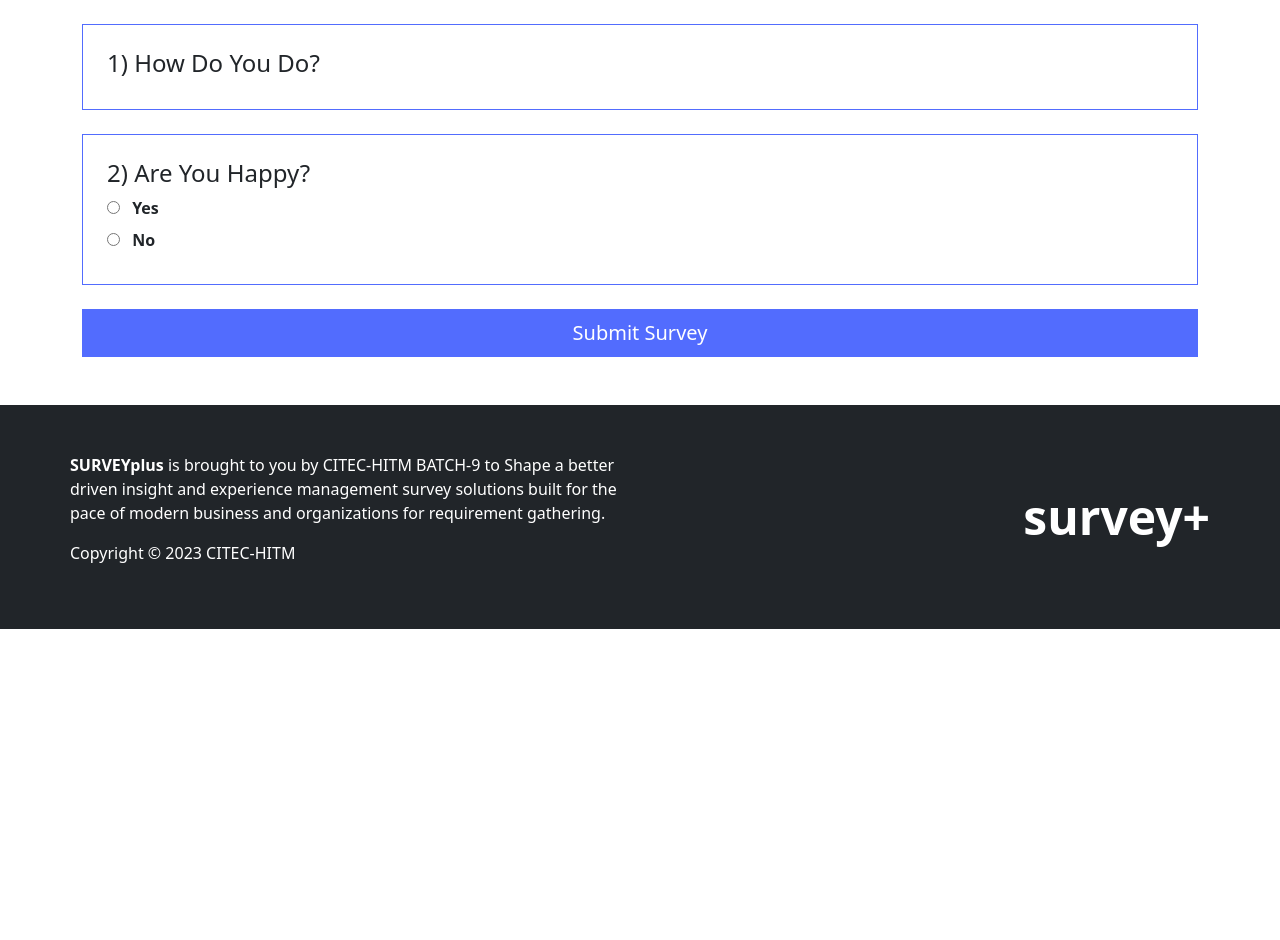
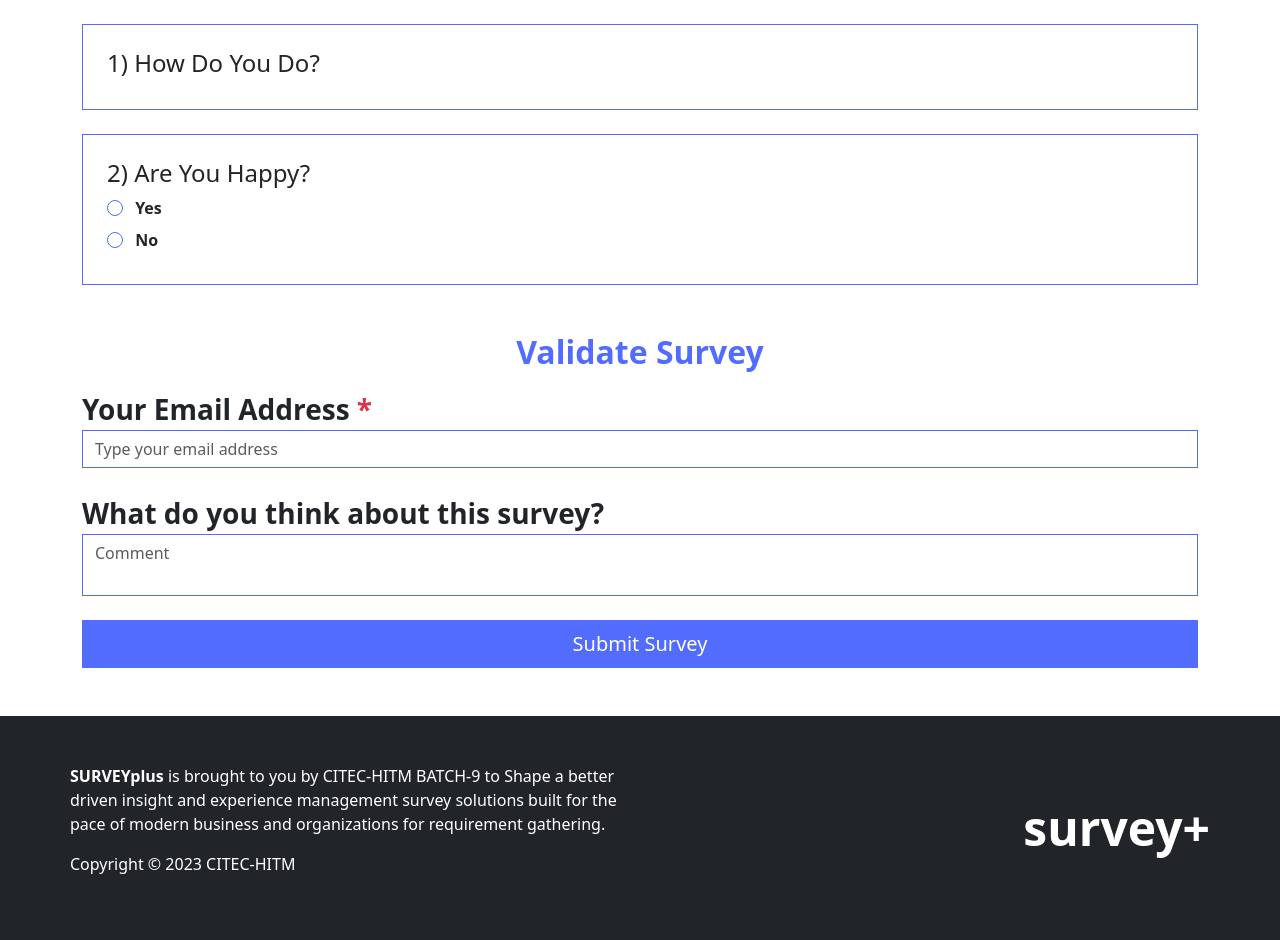
Before and after one commit to Agbortoko/surveyplus-php, a PHP site: the page made by survey.php in a window 1280 px wide. Shown: the part 228-1168 px from the top of the page. Before the commit the page ends 857 px from the top, so only its background shows below. Run offline with PHP 8.4, Linux system fonts and the light colour scheme; the visitor is signed in with stand-in values (Sample User, id 1); data comes from the database, SQL or seed files in the repository.

Commit message:
Modified the survey template

```diff
--- a/survey.php
+++ b/survey.php
@@ -72,8 +72,8 @@ use Surveyplus\App\Controllers\QuestionController;
                             <?php foreach ($description as $label) : ?>
 
                                 <div class="container p-0 my-2">
-                                    <input type="radio" name="<?= "radio_" . $question["id"] ?>">
-                                    <label class="ms-2 fw-bold" for="<?= "radio_" . $question["id"] ?>"><?= $label ?></label>
+                                    <input type="radio" name="<?= "radio_" . $question["id"] ?>" class="form-check-input border border-1 border-primary">
+                                    <label class="ms-2 fw-bold form-check-label" for="<?= "radio_" . $question["id"] ?>"><?= $label ?></label>
                                 </div>
 
                             <?php endforeach ?>
@@ -99,8 +99,8 @@ use Surveyplus\App\Controllers\QuestionController;
                             <?php foreach ($description as $label) : ?>
 
                                 <div class="container p-0 my-2">
-                                    <input type="checkbox" name="<?= "checkbox_" . $question["id"] ?>">
-                                    <label class="ms-2 fw-bold" for="<?= "checkbox_" . $question["id"] ?>"><?= $label ?></label>
+                                    <input type="checkbox" name="<?= "checkbox_" . $question["id"] ?>" class="form-check-input border border-1 border-primary">
+                                    <label class="ms-2 fw-bold form-check-label" for="<?= "checkbox_" . $question["id"] ?>"><?= $label ?></label>
                                 </div>
 
                             <?php endforeach ?>
@@ -132,6 +132,23 @@ use Surveyplus\App\Controllers\QuestionController;
 
             <?php endforeach ?>
 
+            <div class="container p-0 mt-5 survey-taker">
+
+            <h2 class="mb-3 text-center fw-bold text-primary">Validate Survey</h2>
+
+                <label for="email" class="fw-bold fs-3">Your Email Address <span class="text-danger">*</span></label>
+                <div class="form-group mb-4">
+                    <input type="email" name="email" class="form-control border border-1 border-primary rounded-0" placeholder="Type your email address" />
+                </div>
+
+                <label for="email" class="fw-bold fs-3">What do you think about this survey?</label>
+                <div class="form-group mb-4">
+                    <textarea name="comment" class="form-control border border-1 border-primary rounded-0" placeholder="Comment" style="resize:none"></textarea>
+                </div>
+
+            </div>
+
+
             <button type="submit" class="btn btn-primary btn-lg w-100 text-white rounded-0">Submit Survey</button>
 
         </form>
```
